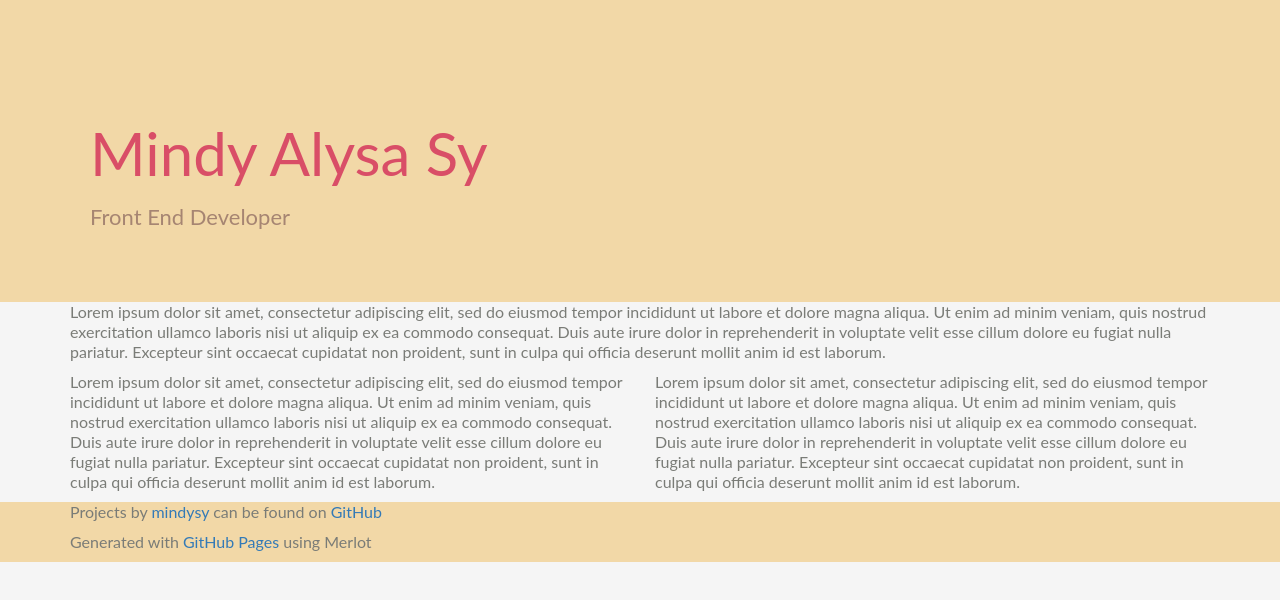
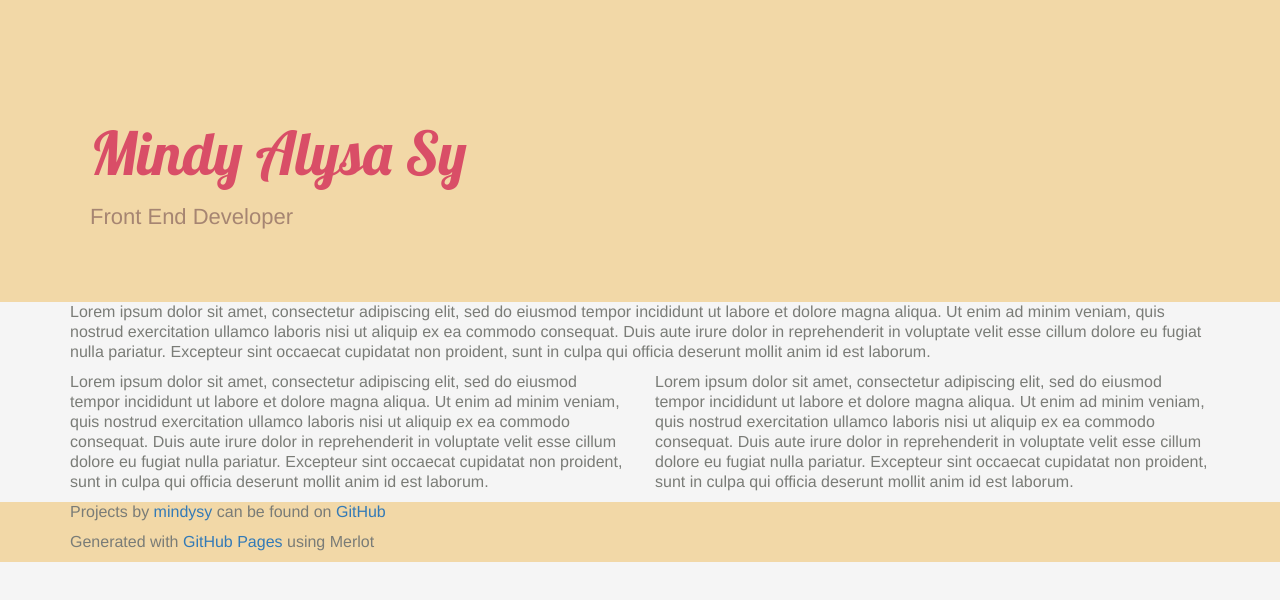
Before and after one commit to mindysy/mindysy.github.io, a plain HTML site: page index.html in a window 1280 px wide. Drawn offline with nearby package versions, Linux system fonts and the light colour scheme.

Commit message:
Update style.css

```diff
--- a/stylesheets/style.css
+++ b/stylesheets/style.css
@@ -11,13 +11,13 @@
 body {
 	background-color: #f5f5f5;
 	color: #7a7c77;
-	font-family: 'Lato', sans-serif;
+	font-family: 'Arimo', sans-serif;
 	font-size: 16px;
 }
 
 h1, h2, h3, h4, h5, h6 {
 	color: #d94e67;
-	font-family: 'Lato', sans-serif;
+	font-family: 'Lobster', sans-serif;
 	font-weight: normal;
 	margin: 0 0 15px;
 }
```
